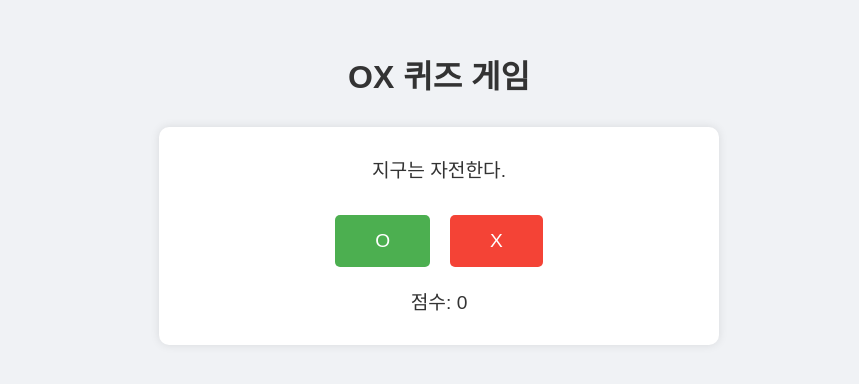
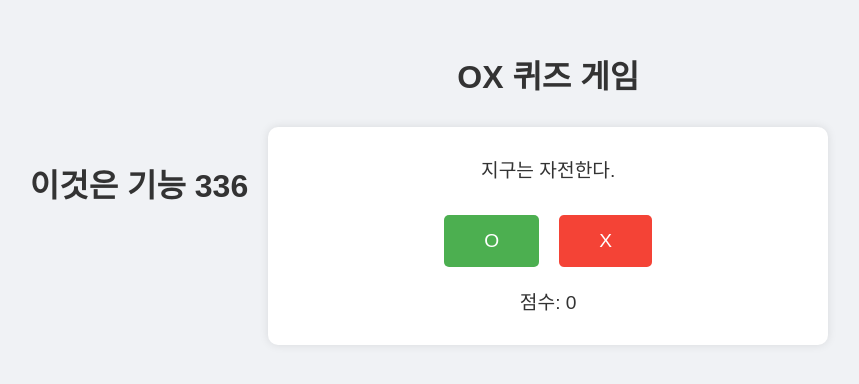
Before and after one commit to gunrein620/ToG_Project, a plain HTML site: page quiz/index.html in a window 1280 px wide. Shown: the part 202-586 px from the top of the page, without its empty margins (201-1060 px from the left). Drawn offline with Linux system fonts and the light colour scheme.

Commit message:
feature: 기능 336 추가

```diff
--- a/quiz/index.html
+++ b/quiz/index.html
@@ -7,6 +7,7 @@
     <link rel="stylesheet" href="style.css">
 </head>
 <body>
+  <h1>이것은 기능 336</h1>
     <div class="container">
         <h1>OX 퀴즈 게임</h1>
         <div class="quiz-box">
```
